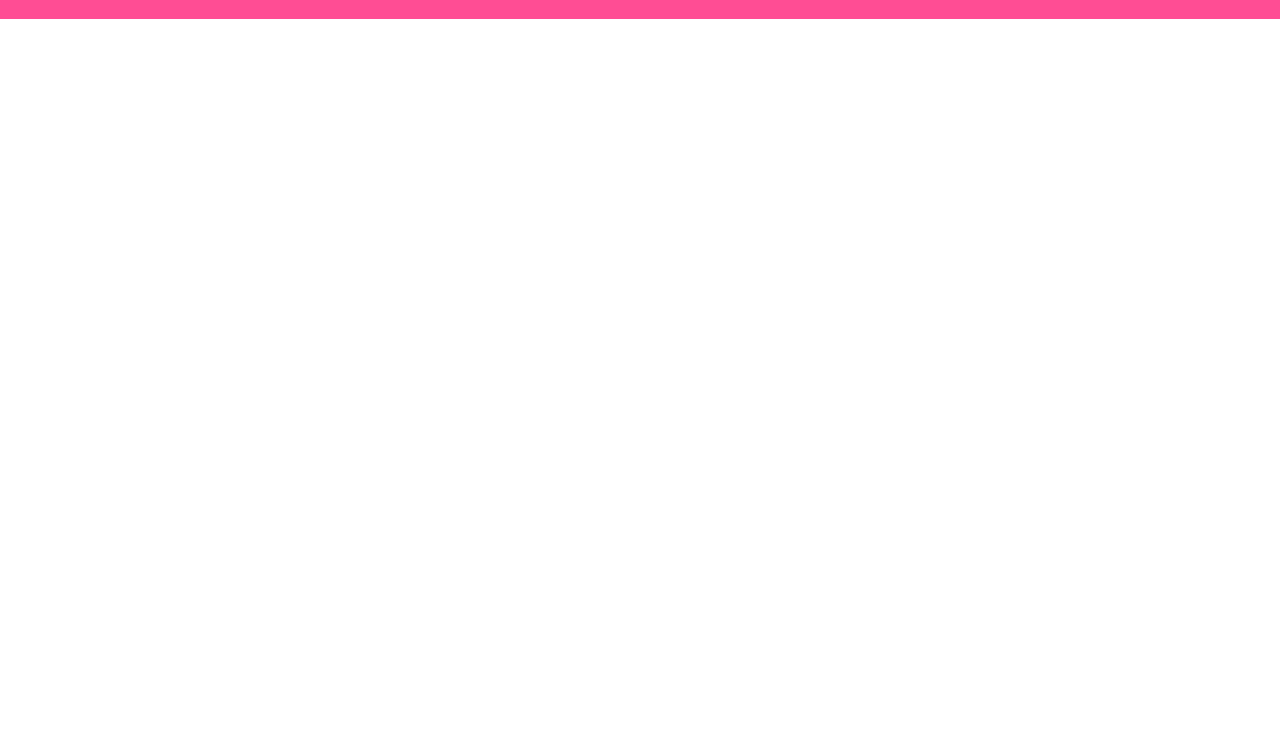
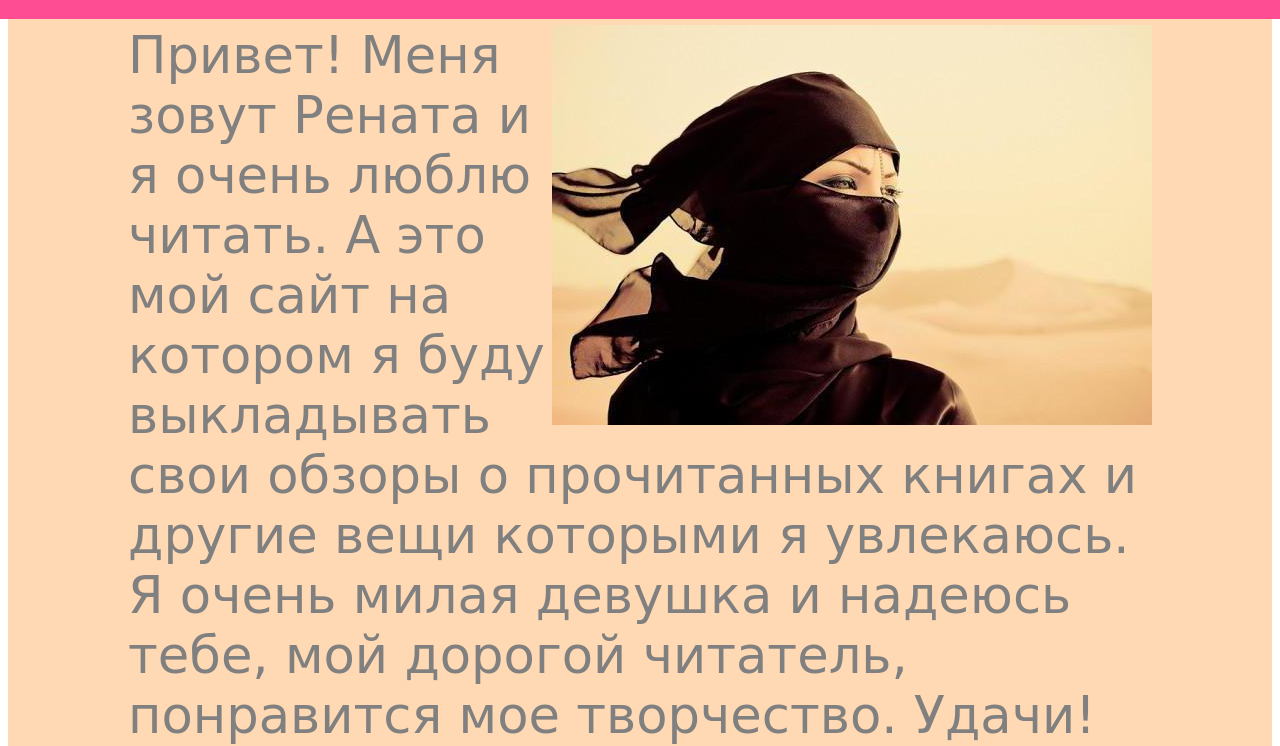
Before and after one commit to IvanPlusPlus/ivanplusplus.github.io, a plain HTML site: page index.html in a window 1280 px wide. Shown: the part 61-807 px from the top of the page. Drawn offline with Linux system fonts and the light colour scheme.

Commit message:
secondcommit

```diff
--- a/css/style.css
+++ b/css/style.css
@@ -6,6 +6,7 @@ html, body {
 	padding:0;
 	width:100%;}
 #wrapper {
+	background-color: #ffd9b3;
 	margin:0;
 	padding:0;
 	height:auto;
@@ -28,7 +29,7 @@ header {
 	max-width:1024px;
 	margin:0 auto;}
 #logo {
-	font-family:sans-serif;
+	font-family:fantasy;
 	font-size:35px;
 	float:left;
 	color:#800080;}
@@ -53,7 +54,17 @@ header.sticky #logo {
 header.sticky nav a {
 	font-size:16px;
 	color:#800080;}
-
+#homepagecontent {
+	width:100%;
+	max-width:1024px;
+	margin:0 auto;
+	margin-top: 60px;
+}
+#introtext {
+	font-family: cursive;
+	font-size: 4vw;
+	color:gray;
+}
 /*for arrow to top+++++++++++++*/
 .scroll-to-top {
     width:50px;
--- a/index.html
+++ b/index.html
@@ -2,6 +2,7 @@
 <html lang="en" dir="ltr">
   <head>
     <meta charset="utf-8">
+    <meta name="viewport" content="width=device-width, initial-scale=1.0">
     <title>Rena Readbooks</title>
     <link href="css/style.css" rel="stylesheet" type="text/css">
   </head>
@@ -19,7 +20,13 @@
           </nav>
       </div>
      </header>
-    </div>
+     <div id="homepagecontent">
+       <img src="img/homepagephoto.jpg" alt="girl_photo" style="float:right;width:600px;height:400px;">
+       <p id="introtext">Привет! Меня зовут Рената и я очень люблю читать. А это мой сайт на котором
+       я буду выкладывать свои обзоры о прочитанных книгах и другие вещи которыми я увлекаюсь. Я очень
+     милая девушка и надеюсь тебе, мой дорогой читатель, понравится мое творчество. Удачи!</p>
+     </div>
+  </div>
 
   <script src="js/jquery-3.0.0.js"></script>
   <script>
```
Also changed, not shown: img/homepagephoto.jpg (added).
